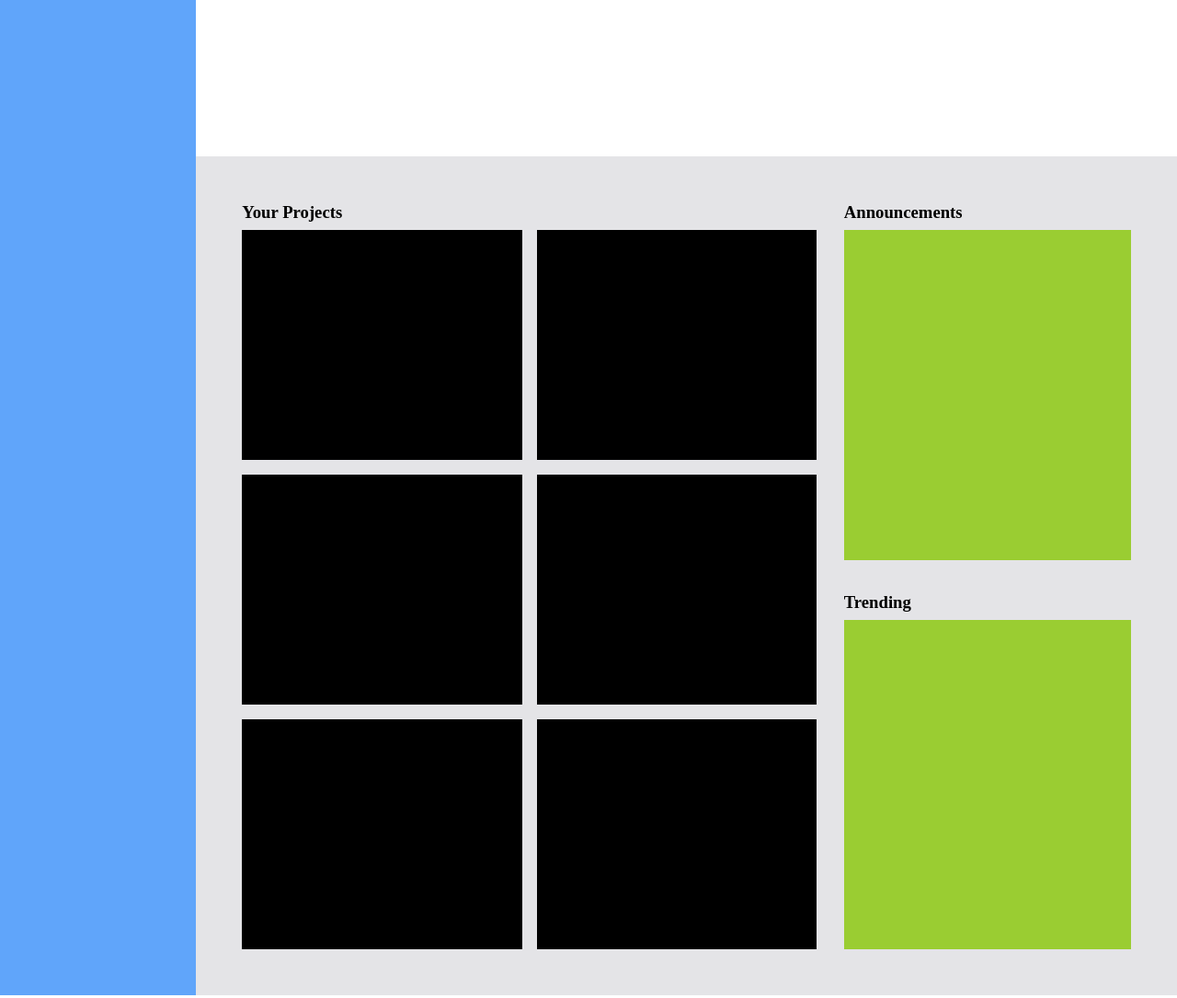
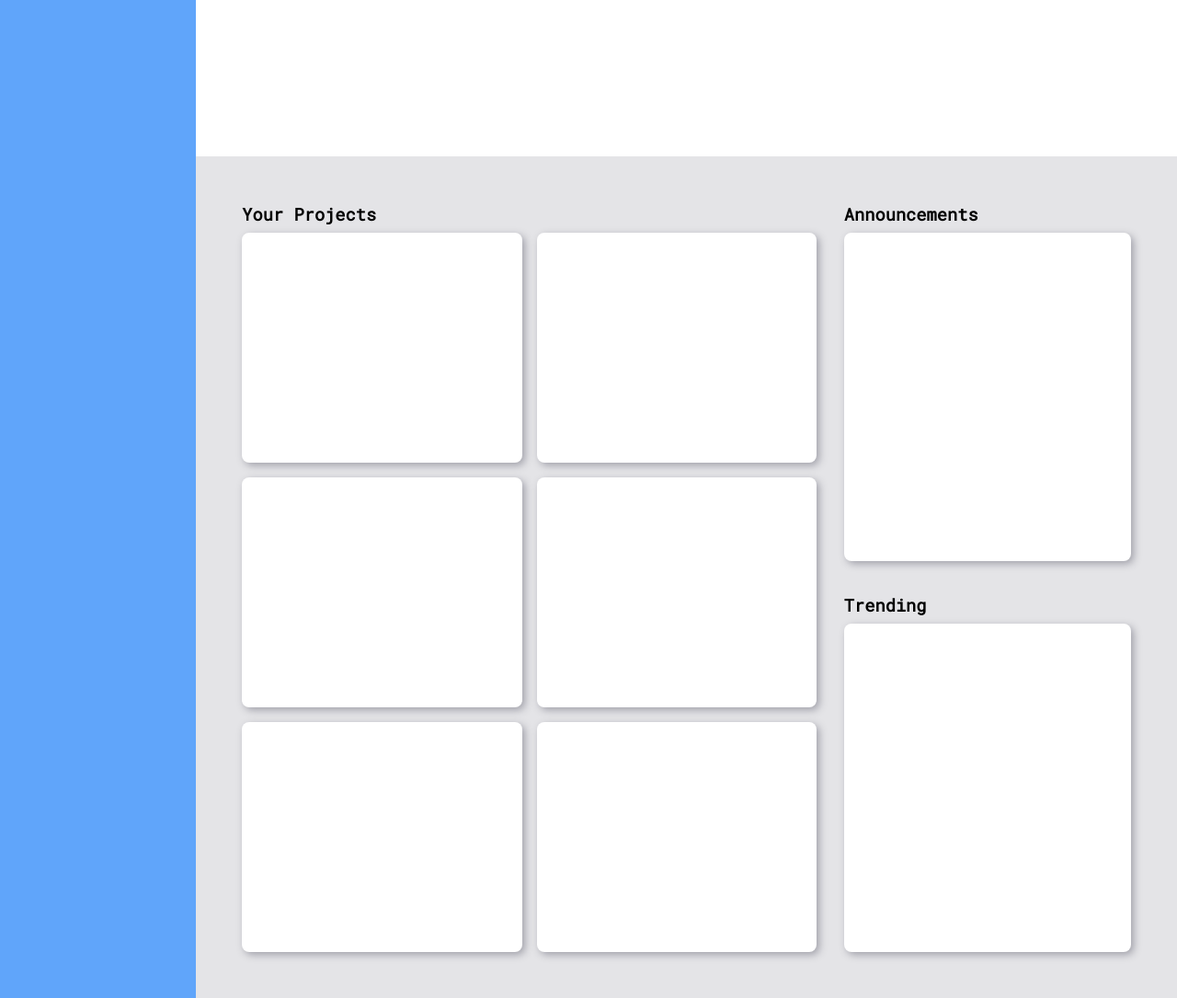
Before and after one commit to spoiicy/odin-admin-dashboard, a plain HTML site: page index.html in a window 1280 px wide. Shown: the whole page at 92% size. Drawn offline with Linux system fonts and the light colour scheme.

Commit message:
changed font-family and added shadows,rounded corners

```diff
--- a/style.css
+++ b/style.css
@@ -1,6 +1,9 @@
+@import url('https://fonts.googleapis.com/css2?family=Roboto+Mono&display=swap');
+
 *{
     margin: 0px;
     padding: 0px;
+    font-family: 'Roboto Mono', monospace;
 }
 
 .dashboard{
@@ -41,7 +44,6 @@
 
 
 .card-container .card{
-    background-color: black;
     height: 250px;
 }
 
@@ -60,6 +62,9 @@
     gap: 8px;
 }
 
-.card-element2 .card{
-    background-color:yellowgreen;
+.card{
+    background-color: white;
+    box-shadow: 3px 3px 8px #a1a1aa;
+    border-radius: 8px;
+
 }
```
